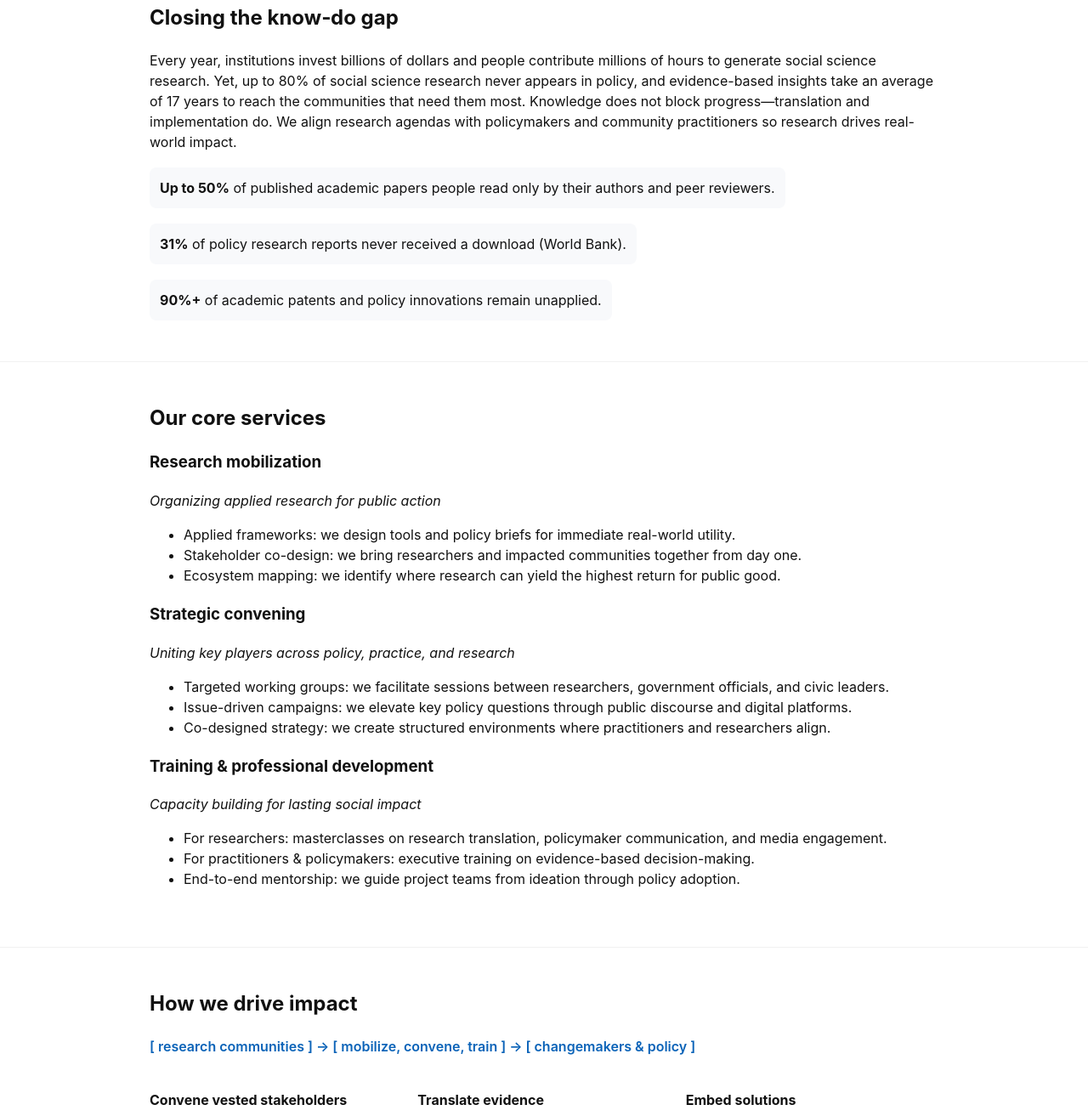
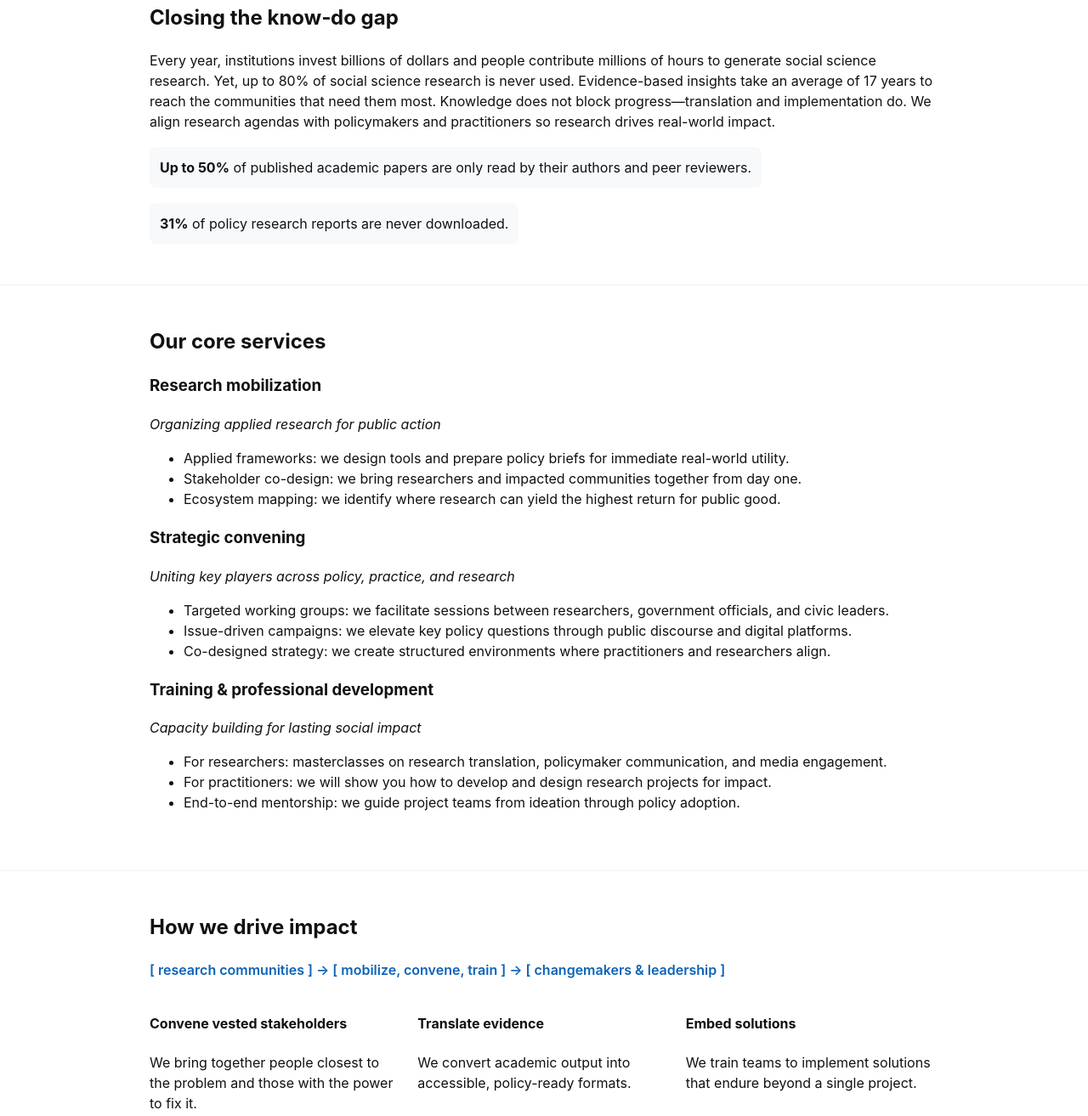
Before and after one commit to SteinMonteiro/rpp-website, a plain HTML site: page index.html in a window 1280 px wide. Shown: the part 558-1871 px from the top of the page at 85% size. Drawn offline with Linux system fonts and the light colour scheme.

```diff
--- a/index.html
+++ b/index.html
@@ -23,7 +23,7 @@
     <section id="hero" class="hero">
       <div class="container hero-inner">
         <h1>Translating research insights into real-world solutions</h1>
-        <p class="lead">We bridge the gap between academic research communities and changemakers—equipping policymakers, community leaders, and practitioners with actionable evidence to solve society’s most pressing challenges.</p>
+        <p class="lead">We bridge the gap between academic research communities and changemakers—equipping policymakers, leaders, and practitioners with actionable evidence to solve society’s most pressing challenges.</p>
         <p class="actions">
           <a class="btn primary" href="#services">Explore our work</a>
           <a class="btn" href="#contact">Partner with us</a>
@@ -34,20 +34,16 @@
     <section id="about" class="section">
       <div class="container">
         <h2>Closing the know‑do gap</h2>
-        <p>Every year, institutions invest billions of dollars and people contribute millions of hours to generate social science research. Yet, up to 80% of social science research never appears in policy, and evidence-based insights take an average of 17 years to reach the communities that need them most. Knowledge does not block progress—translation and implementation do. We align research agendas with policymakers and community practitioners so research drives real-world impact.</p>
+        <p>Every year, institutions invest billions of dollars and people contribute millions of hours to generate social science research. Yet, up to 80% of social science research is never used. Evidence-based insights take an average of 17 years to reach the communities that need them most. Knowledge does not block progress—translation and implementation do. We align research agendas with policymakers and practitioners so research drives real-world impact.</p>
 
         <div class="stats">
           <div class="stat">
             <strong>Up to 50%</strong>
-            <span>of published academic papers people read only by their authors and peer reviewers.</span>
+            <span>of published academic papers are only read by their authors and peer reviewers.</span>
           </div>
           <div class="stat">
             <strong>31%</strong>
-            <span>of policy research reports never received a download (World Bank).</span>
-          </div>
-          <div class="stat">
-            <strong>90%+</strong>
-            <span>of academic patents and policy innovations remain unapplied.</span>
+            <span>of policy research reports are never downloaded.</span>
           </div>
         </div>
       </div>
@@ -61,7 +57,7 @@
           <h3>Research mobilization</h3>
           <p><em>Organizing applied research for public action</em></p>
           <ul>
-            <li>Applied frameworks: we design tools and policy briefs for immediate real-world utility.</li>
+            <li>Applied frameworks: we design tools and prepare policy briefs for immediate real-world utility.</li>
             <li>Stakeholder co-design: we bring researchers and impacted communities together from day one.</li>
             <li>Ecosystem mapping: we identify where research can yield the highest return for public good.</li>
           </ul>
@@ -82,7 +78,7 @@
           <p><em>Capacity building for lasting social impact</em></p>
           <ul>
             <li>For researchers: masterclasses on research translation, policymaker communication, and media engagement.</li>
-            <li>For practitioners &amp; policymakers: executive training on evidence-based decision-making.</li>
+            <li>For practitioners: we will show you how to develop and design research projects for impact.</li>
             <li>End-to-end mentorship: we guide project teams from ideation through policy adoption.</li>
           </ul>
         </article>
@@ -92,7 +88,7 @@
     <section id="approach" class="section">
       <div class="container">
         <h2>How we drive impact</h2>
-        <p class="approach-flow">[ research communities ]  →  [ mobilize, convene, train ]  →  [ changemakers &amp; policy ]</p>
+        <p class="approach-flow">[ research communities ]  →  [ mobilize, convene, train ]  →  [ changemakers &amp; leadership ]</p>
 
         <div class="approach-list">
           <div>
```
Also changed, not shown: 1 other file.
